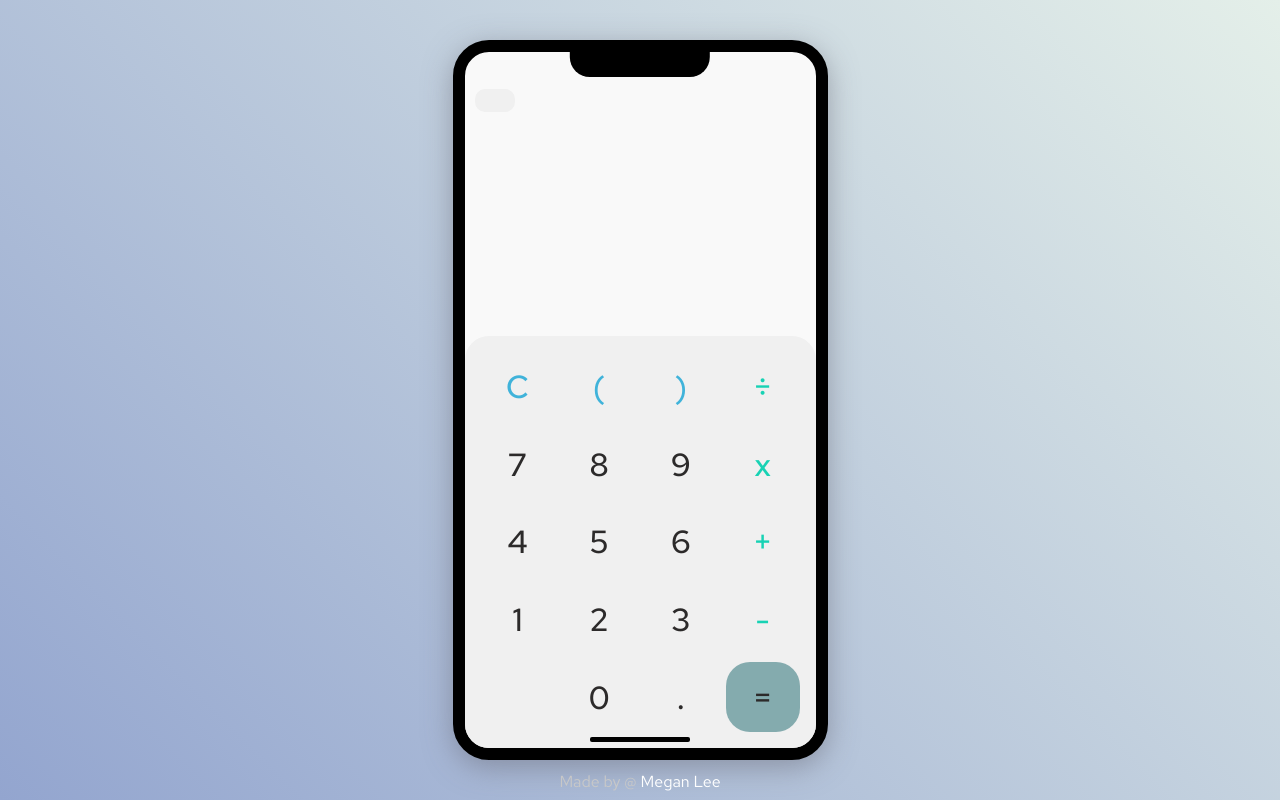
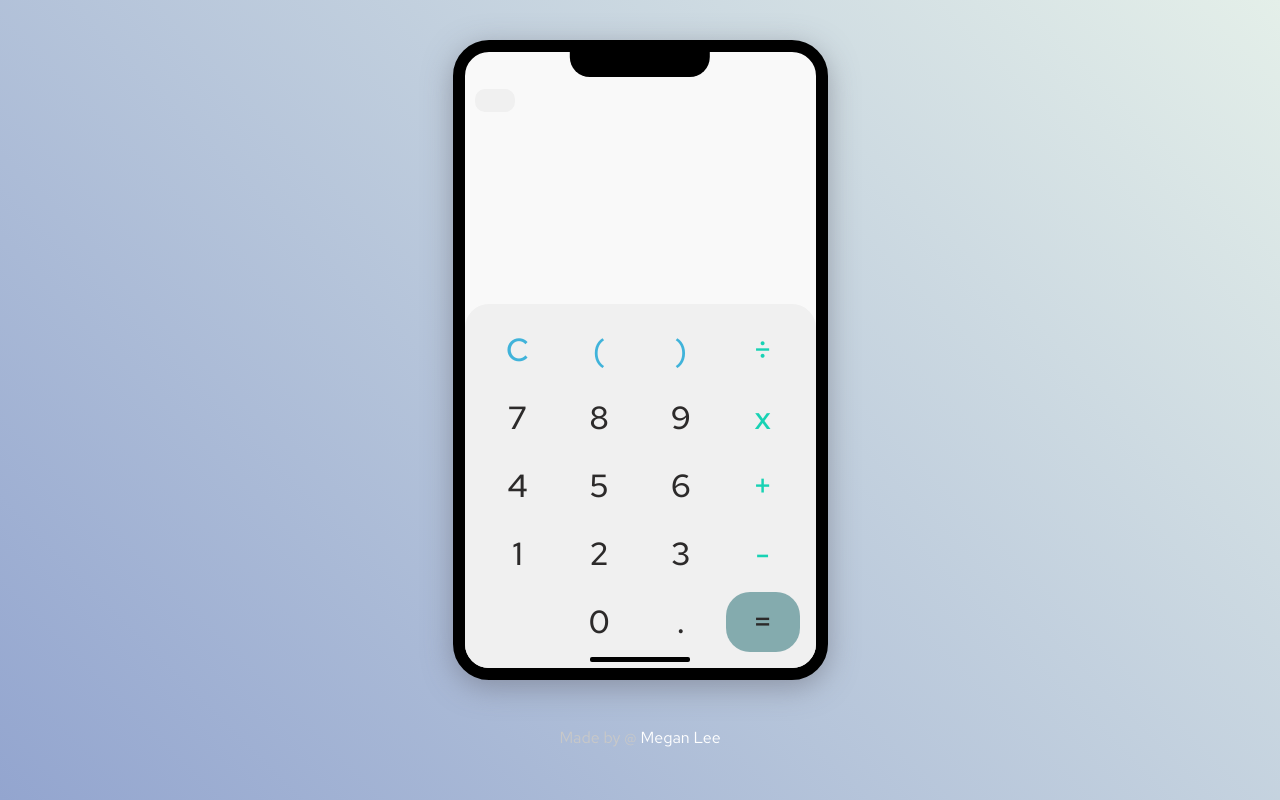
Before and after one commit to MeganxLi/react-calculator, a React (Create React App) app: page / in a window 1280 px wide. Built offline with nearby package versions, Linux system fonts and the light colour scheme; some icons are missing.

Commit message:
:lipstick: adjust style

```diff
--- a/src/styles/App.scss
+++ b/src/styles/App.scss
@@ -1,15 +1,15 @@
 //utils
-@import "utils/mixins";
-@import "utils/variables";
-@import "utils/animation";
+@import "./utils/mixins";
+@import "./utils/variables";
+@import "./utils/animation";
 
 //base
-@import "base/reset";
-@import "base/base";
+@import "./base/reset";
+@import "./base/base";
 
 //components
-@import "components/footer";
-@import "components/message";
+@import "./components/footer";
+@import "./components/message";
 
 //page
-@import "page/container";
+@import "./page/container";
--- a/src/styles/base/_Base.scss
+++ b/src/styles/base/_Base.scss
@@ -9,13 +9,13 @@
 }
 
 html {
-  height: 100%;
+  background: var(--Body-Background);
+  background-attachment: fixed; // 漸層填滿
 }
 
 body {
   margin: 0;
   padding: 0;
-  background: var(--Body-Background);
   color: var(--Text);
   font-family: "Red Hat Text", sans-serif, "Segoe UI", "Roboto", "Oxygen", "Ubuntu", "Cantarell", "Fira Sans",
     "Droid Sans", "Helvetica Neue", sans-serif;
--- a/src/styles/components/_Footer.scss
+++ b/src/styles/components/_Footer.scss
@@ -1,7 +1,6 @@
 footer {
   width: 100%;
-  position: absolute;
-  bottom: 10px;
+  padding: 10px;
 
   @include rwd-max(sm) {
     display: none;
--- a/src/styles/page/_Container.scss
+++ b/src/styles/page/_Container.scss
@@ -10,11 +10,12 @@ $spacing: 40px;
   @include rwd-min(sm) {
     max-width: 375px;
     max-height: 812px;
+    min-height: 500px;
+    height: calc(100vh - $spacing * 4);
     border: 12px solid var(--Mobile-Border);
     border-radius: 36px;
     position: relative;
     overflow: hidden;
-    height: calc(100vh - $spacing * 2);
     margin: $spacing auto;
 
     &::before {
```
